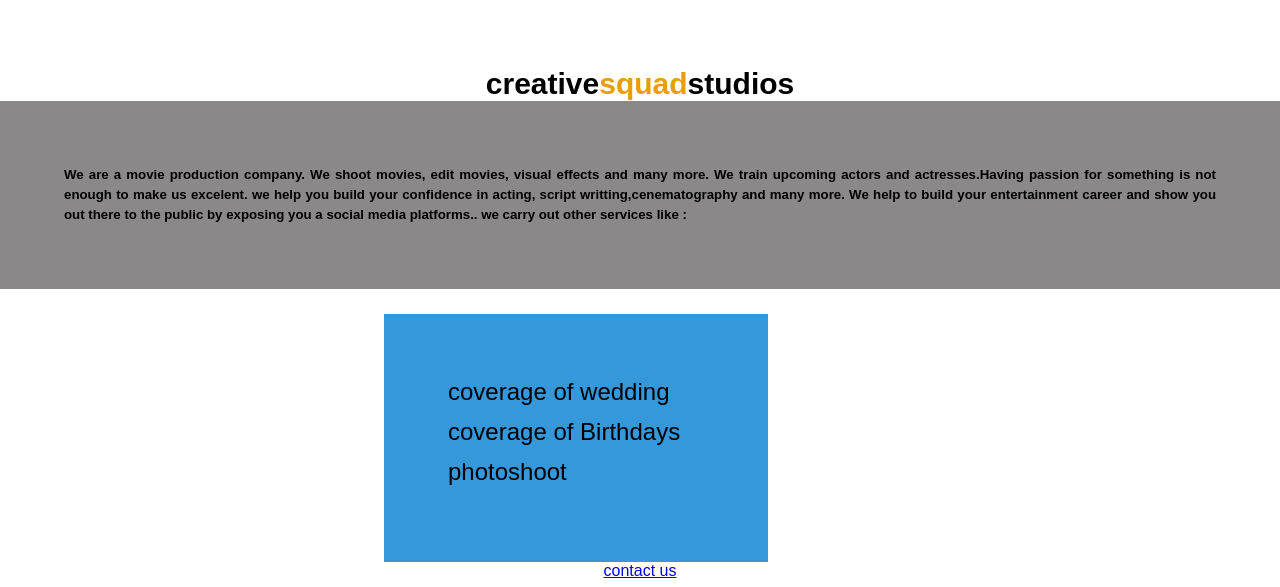
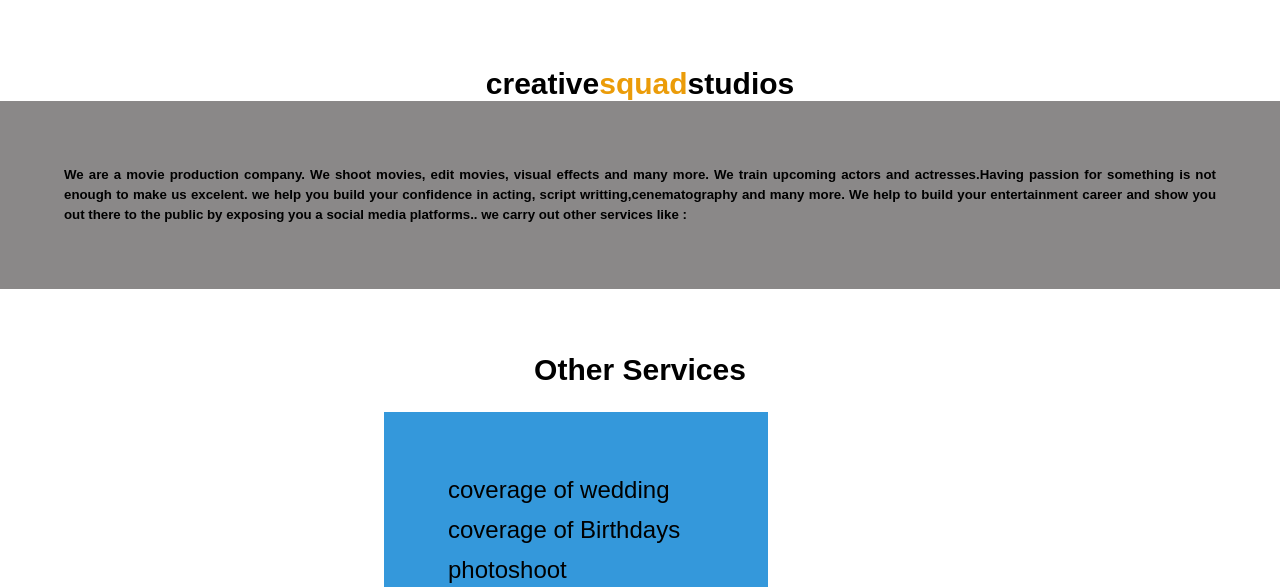
Before and after one commit to jacksonarrey/creative-squad-studios, a website: page index.html in a window 1280 px wide. Shown: the part 866-1453 px from the top of the page. Drawn offline with nearby package versions, Linux system fonts and the light colour scheme.

Commit message:
new update

```diff
--- a/index.html
+++ b/index.html
@@ -88,6 +88,10 @@
              you out there to the public by exposing you  a social media platforms..
                 we carry out other services like :
             </h5>
+            <h4>
+                Other Services
+            </h4>
+
             <ul>
                 <li>coverage of wedding</li>
                 <li>coverage of Birthdays</li>
--- a/styles.css
+++ b/styles.css
@@ -761,4 +761,5 @@ form input {
   .video{
     margin-left: 5%;
   }
+
 }
```
